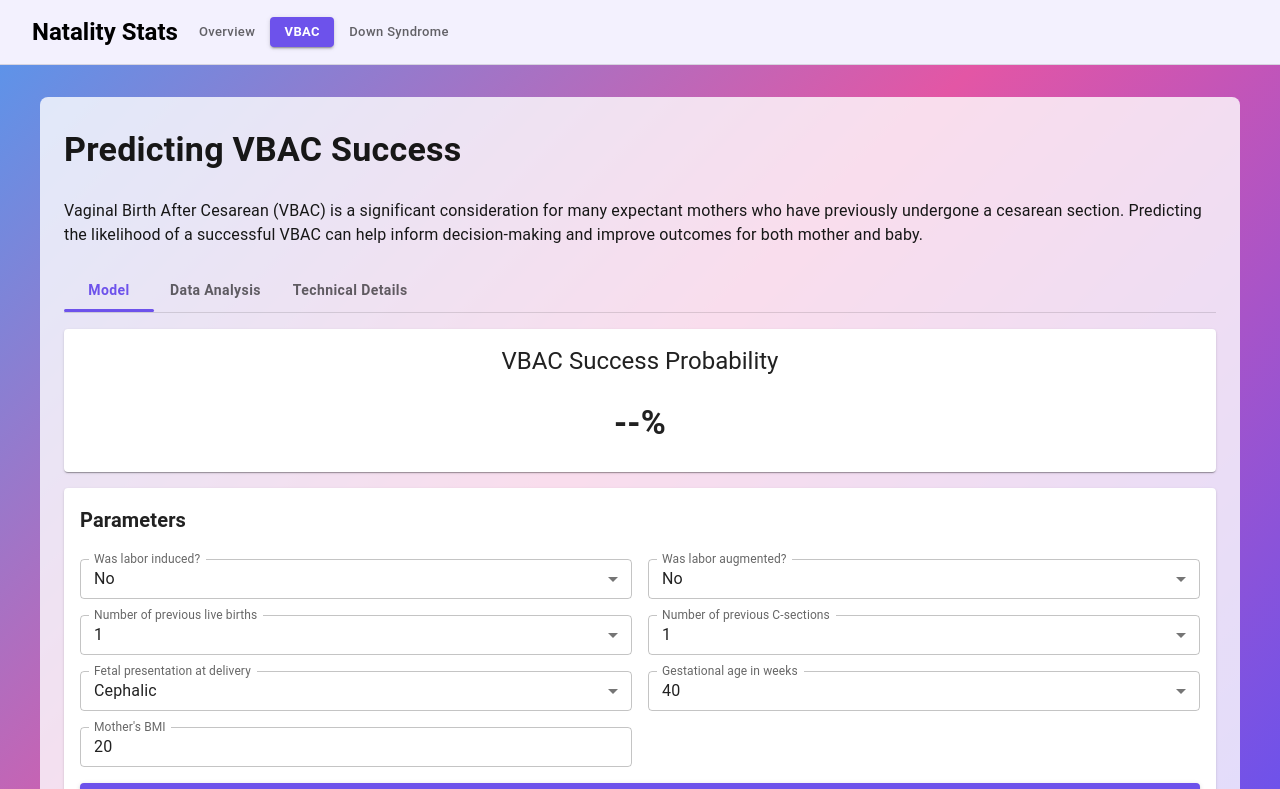
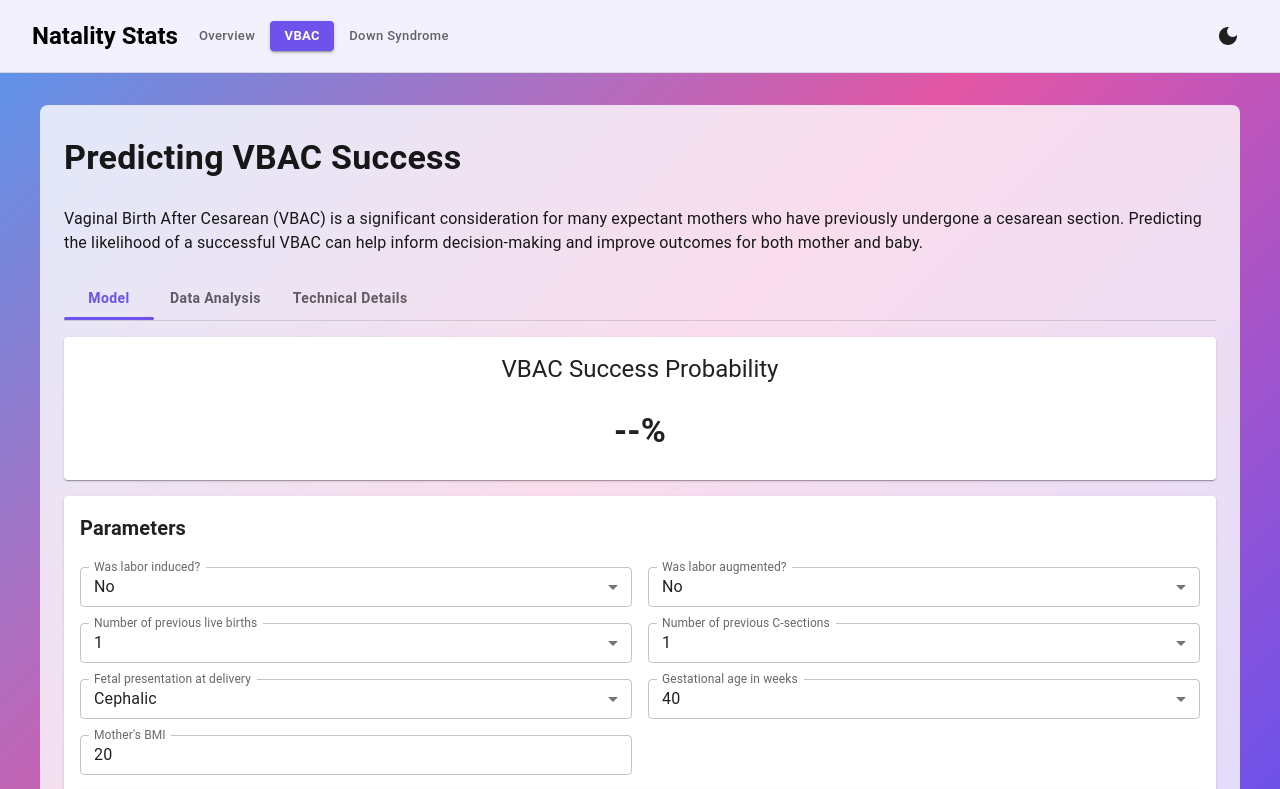
Before and after one commit to shroommu/natality-stats, a Next.js app in the folder frontend/: page /vbac in a window 1280 px wide. Shown: the top 789 px of the page. Built offline with nearby package versions, Linux system fonts and the light colour scheme.

Commit message:
apply typographic tweaks, tabular-nums to summary counters, and add dark mode toggle

```diff
--- a/frontend/app/page.tsx
+++ b/frontend/app/page.tsx
@@ -185,6 +185,7 @@ function HomeContent() {
                     sx={{
                       fontWeight: 600,
                       fontSize: { xs: "1.65rem", sm: "2rem" },
+                      fontVariantNumeric: "tabular-nums",
                     }}
                     gutterBottom
                   >
@@ -204,6 +205,7 @@ function HomeContent() {
                 sx={{
                   fontWeight: 600,
                   fontSize: { xs: "1.65rem", sm: "2rem" },
+                  fontVariantNumeric: "tabular-nums",
                 }}
               >
                 {summaryLoading ? "…" : fertilityDisplay}
@@ -225,7 +227,7 @@ function HomeContent() {
         <AccordionDetails sx={{ px: { xs: 1, sm: 2 }, py: { xs: 1.5, sm: 2 } }}>
           <Suspense
             fallback={
-              <Typography variant="body2">Loading sections...</Typography>
+              <Typography variant="body2">Loading sections…</Typography>
             }
           >
             <Tabs
--- a/frontend/components/AppHeader.tsx
+++ b/frontend/components/AppHeader.tsx
@@ -1,6 +1,6 @@
 "use client";
 
-import { useState } from "react";
+import { useEffect, useState } from "react";
 import {
   AppBar,
   Box,
@@ -10,9 +10,12 @@ import {
   Link,
   Toolbar,
   Typography,
+  useColorScheme,
 } from "@mui/material";
 import MenuIcon from "@mui/icons-material/Menu";
 import CloseIcon from "@mui/icons-material/Close";
+import DarkModeIcon from "@mui/icons-material/DarkMode";
+import LightModeIcon from "@mui/icons-material/LightMode";
 import NextLink from "next/link";
 import { usePathname } from "next/navigation";
 
@@ -25,6 +28,16 @@ const NAV_ITEMS = [
 export function AppHeader() {
   const [drawerOpen, setDrawerOpen] = useState(false);
   const pathname = usePathname();
+  const { mode, setMode } = useColorScheme();
+  const [mounted, setMounted] = useState(false);
+
+  useEffect(() => {
+    setMounted(true);
+  }, []);
+
+  const toggleMode = () => {
+    setMode(mode === "light" ? "dark" : "light");
+  };
 
   const openDrawer = () => setDrawerOpen(true);
   const closeDrawer = () => setDrawerOpen(false);
@@ -115,6 +128,23 @@ export function AppHeader() {
             );
           })}
         </Box>
+
+        <Box sx={{ flexGrow: { xs: 0, sm: 1 } }} />
+        <IconButton
+          onClick={toggleMode}
+          aria-label="Toggle light or dark theme"
+          sx={{
+            color: { xs: "white", sm: "text.primary" },
+          }}
+        >
+          {!mounted ? (
+            <DarkModeIcon />
+          ) : mode === "dark" ? (
+            <LightModeIcon />
+          ) : (
+            <DarkModeIcon />
+          )}
+        </IconButton>
       </Toolbar>
 
       <Drawer anchor="left" open={drawerOpen} onClose={closeDrawer}>
```
